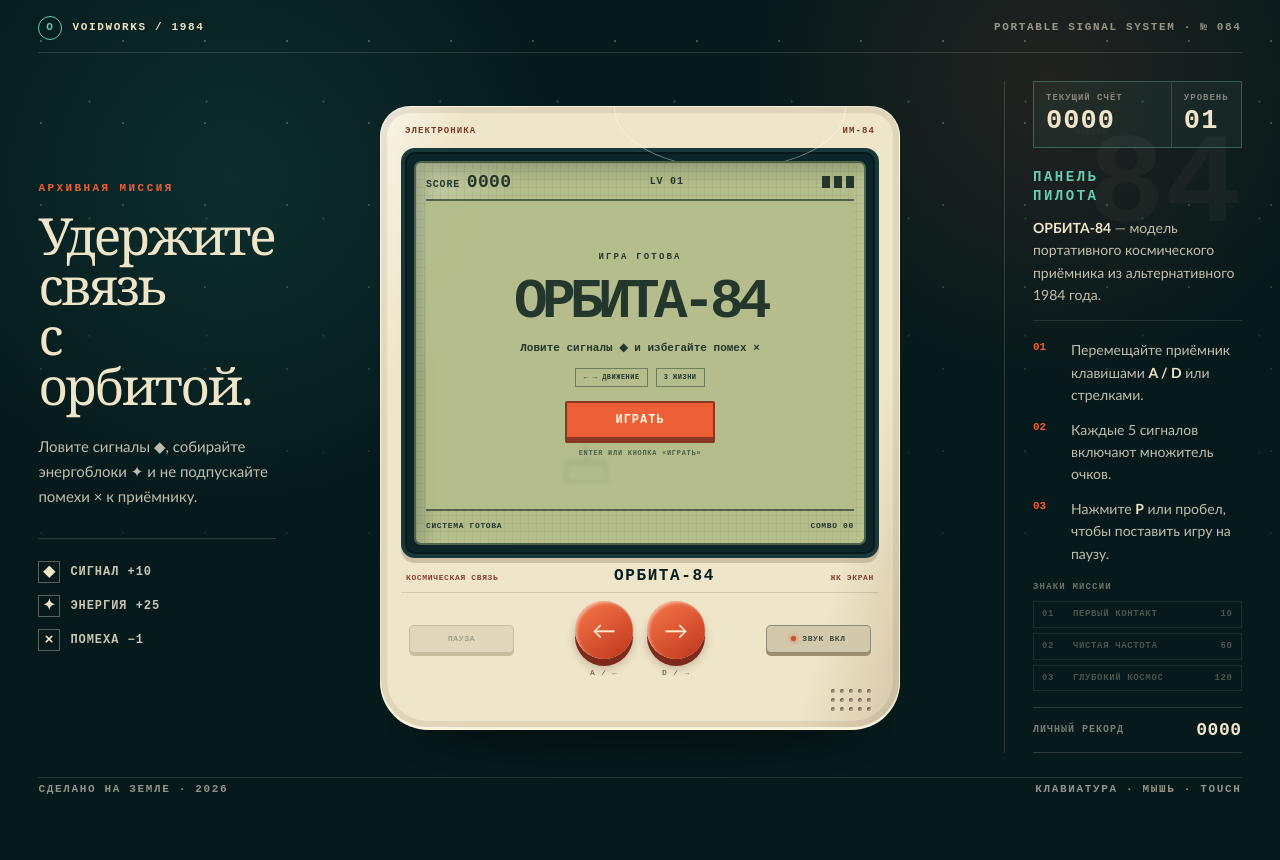
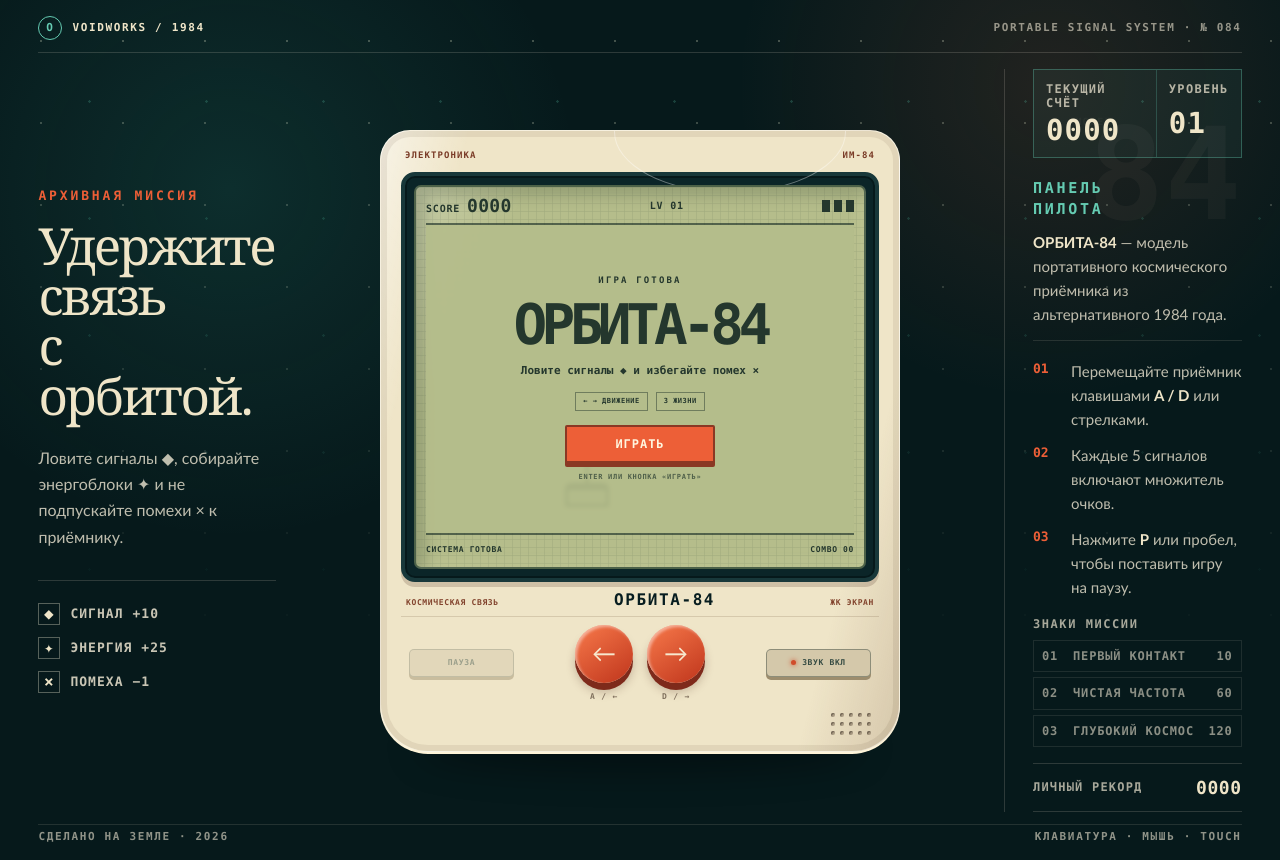
Before and after one commit to BigPanda-IT/orbita-84, a React app: page / in a window 1280 px wide. Before the commit the page ends 813 px from the top, so only its background shows below. Built offline with nearby package versions, Linux system fonts and the light colour scheme.

Commit message:
fix: improve side panel readability

```diff
--- a/src/components/App/App.module.less
+++ b/src/components/App/App.module.less
@@ -4,6 +4,7 @@
 @mint: #65cbb2;
 @lcd: #b5bd8b;
 @lcd-ink: #24372d;
+@mono: ui-monospace, SFMono-Regular, Menlo, Monaco, Consolas, 'Liberation Mono', 'Courier New', monospace;
 
 .app {
   position: relative;
@@ -33,7 +34,7 @@ footer {
   width: min(1380px, 100%);
   margin: 0 auto;
   color: rgba(244, 236, 215, 0.58);
-  font: 700 11px/1.2 'Courier New', monospace;
+  font: 700 11px/1.2 @mono;
   letter-spacing: 0.15em;
 }
 
@@ -62,7 +63,7 @@ footer {
 
 .hero {
   display: grid;
-  grid-template-columns: minmax(185px, 0.7fr) minmax(320px, 600px) minmax(185px, 0.7fr);
+  grid-template-columns: minmax(220px, 0.78fr) minmax(320px, 600px) minmax(220px, 0.78fr);
   gap: clamp(28px, 5vw, 78px);
   align-items: center;
   width: min(1380px, 100%);
@@ -75,7 +76,7 @@ footer {
   display: block;
   margin-bottom: 16px;
   color: @orange;
-  font: 700 11px/1 'Courier New', monospace;
+  font: 700 13px/1.2 @mono;
   letter-spacing: 0.22em;
 }
 
@@ -90,7 +91,7 @@ footer {
   max-width: 290px;
   margin: 0;
   color: rgba(244, 236, 215, 0.78);
-  font-size: 15px;
+  font-size: 16px;
   line-height: 1.65;
 }
 
@@ -101,7 +102,7 @@ footer {
   padding-top: 22px;
   border-top: 1px solid rgba(244, 236, 215, 0.16);
   color: rgba(244, 236, 215, 0.82);
-  font: 700 12px/1.3 'Courier New', monospace;
+  font: 700 13px/1.4 @mono;
   letter-spacing: 0.08em;
   text-transform: uppercase;
 }
@@ -118,7 +119,7 @@ footer {
   place-items: center;
   border: 1px solid rgba(244, 236, 215, 0.34);
   color: @paper;
-  font: 900 15px/1 'Courier New', monospace;
+  font: 900 16px/1 @mono;
   font-style: normal;
 }
 
@@ -169,7 +170,7 @@ footer {
   justify-content: space-between;
   margin: 0 4px 12px;
   color: #7a3b27;
-  font: 800 9px/1 'Courier New', monospace;
+  font: 800 9px/1 @mono;
   letter-spacing: 0.12em;
 }
 
@@ -209,7 +210,7 @@ footer {
   display: flex;
   align-items: center;
   justify-content: space-between;
-  font: 800 10px/1 'Courier New', monospace;
+  font: 800 10px/1 @mono;
   letter-spacing: 0.08em;
 }
 
@@ -265,7 +266,7 @@ footer {
   height: 34px;
   place-items: center;
   color: @lcd-ink;
-  font: 900 28px/1 'Courier New', monospace;
+  font: 900 28px/1 @mono;
   text-shadow: 2px 2px 0 rgba(36, 55, 45, 0.18);
   transform: translate(-50%, -100%);
 }
@@ -357,18 +358,18 @@ footer {
 }
 .overlayCode {
   margin-bottom: 12px;
-  font: 800 9px/1 'Courier New', monospace;
+  font: 800 9px/1 @mono;
   letter-spacing: 0.24em;
 }
 .overlay h2 {
   margin: 0;
-  font: 900 clamp(30px, 6vw, 56px) / 1 'Courier New', monospace;
+  font: 900 clamp(30px, 6vw, 56px) / 1 @mono;
   letter-spacing: -0.1em;
 }
 .overlay p {
   max-width: 260px;
   margin: 10px 0 12px;
-  font: 700 11px/1.5 'Courier New', monospace;
+  font: 700 11px/1.5 @mono;
 }
 .startGuide {
   display: flex;
@@ -378,7 +379,7 @@ footer {
 .startGuide span {
   padding: 5px 7px;
   border: 1px solid rgba(36, 55, 45, 0.48);
-  font: 800 7px/1 'Courier New', monospace;
+  font: 800 7px/1 @mono;
   letter-spacing: 0.07em;
 }
 .overlay button {
@@ -387,7 +388,7 @@ footer {
   border-radius: 2px;
   color: @lcd-ink;
   background: transparent;
-  font: 900 10px/1 'Courier New', monospace;
+  font: 900 10px/1 @mono;
   letter-spacing: 0.08em;
   cursor: pointer;
 }
@@ -407,7 +408,7 @@ footer {
 .startShortcut {
   margin-top: 11px;
   color: rgba(36, 55, 45, 0.7);
-  font: 800 7px/1 'Courier New', monospace;
+  font: 800 7px/1 @mono;
   letter-spacing: 0.1em;
 }
 .overlay button:hover,
@@ -427,7 +428,7 @@ footer {
   justify-content: space-between;
   padding: 10px 5px 8px;
   color: #82432d;
-  font: 800 8px/1 'Courier New', monospace;
+  font: 800 8px/1 @mono;
   letter-spacing: 0.08em;
 }
 .deviceInfo strong {
@@ -461,7 +462,7 @@ footer {
 
 .moveControl small {
   color: rgba(62, 43, 30, 0.62);
-  font: 800 8px/1 'Courier New', monospace;
+  font: 800 8px/1 @mono;
   letter-spacing: 0.1em;
   white-space: nowrap;
 }
@@ -502,7 +503,7 @@ footer {
   color: #364b43;
   background: #d4c8aa;
   box-shadow: 0 3px 0 #9d8d6d;
-  font: 800 8px/1 'Courier New', monospace;
+  font: 800 8px/1 @mono;
   letter-spacing: 0.08em;
   cursor: pointer;
 }
@@ -552,14 +553,14 @@ footer {
   top: 42px;
   right: 0;
   color: rgba(244, 236, 215, 0.04);
-  font: 900 128px/1 'Courier New', monospace;
+  font: 900 128px/1 @mono;
   pointer-events: none;
 }
 .manualNumber small {
   position: absolute;
   top: 6px;
   left: -12px;
-  font-size: 7px;
+  font-size: 10px;
   letter-spacing: 0.12em;
 }
 .missionScore {
@@ -579,20 +580,20 @@ footer {
   border-left: 1px solid rgba(101, 203, 178, 0.25);
 }
 .missionScore span {
-  color: rgba(244, 236, 215, 0.48);
-  font: 800 9px/1 'Courier New', monospace;
+  color: rgba(244, 236, 215, 0.72);
+  font: 800 12px/1.2 @mono;
   letter-spacing: 0.11em;
 }
 .missionScore strong {
   color: @paper;
-  font: 900 27px/1 'Courier New', monospace;
+  font: 900 29px/1 @mono;
   letter-spacing: 0.04em;
 }
 .manual h2 {
   position: relative;
   margin: 0 0 10px;
   color: @mint;
-  font: 700 14px/1.4 'Courier New', monospace;
+  font: 700 15px/1.4 @mono;
   letter-spacing: 0.18em;
 }
 .archiveNote {
@@ -616,12 +617,12 @@ footer {
 }
 .manual li > span {
   color: @orange;
-  font: 700 11px/1.5 'Courier New', monospace;
+  font: 700 13px/1.5 @mono;
 }
 .manual p {
   margin: 0;
   color: rgba(244, 236, 215, 0.78);
-  font-size: 14px;
+  font-size: 15px;
   line-height: 1.6;
 }
 .manual b {
@@ -634,8 +635,8 @@ footer {
 }
 .achievementsTitle {
   margin-bottom: 4px;
-  color: rgba(244, 236, 215, 0.42);
-  font: 800 9px/1 'Courier New', monospace;
+  color: rgba(244, 236, 215, 0.68);
+  font: 800 12px/1.2 @mono;
   letter-spacing: 0.13em;
 }
 .achievements > div {
@@ -645,8 +646,8 @@ footer {
   align-items: center;
   padding: 7px 8px;
   border: 1px solid rgba(244, 236, 215, 0.1);
-  color: rgba(244, 236, 215, 0.28);
-  font: 800 9px/1.2 'Courier New', monospace;
+  color: rgba(244, 236, 215, 0.56);
+  font: 800 12px/1.35 @mono;
   letter-spacing: 0.07em;
 }
 .achievements i {
@@ -670,8 +671,8 @@ footer {
   padding: 13px 0;
   border-top: 1px solid rgba(244, 236, 215, 0.16);
   border-bottom: 1px solid rgba(244, 236, 215, 0.16);
-  color: rgba(244, 236, 215, 0.48);
-  font: 700 10px/1 'Courier New', monospace;
+  color: rgba(244, 236, 215, 0.68);
+  font: 700 12px/1.2 @mono;
   letter-spacing: 0.1em;
 }
 .bestScore strong {
```
